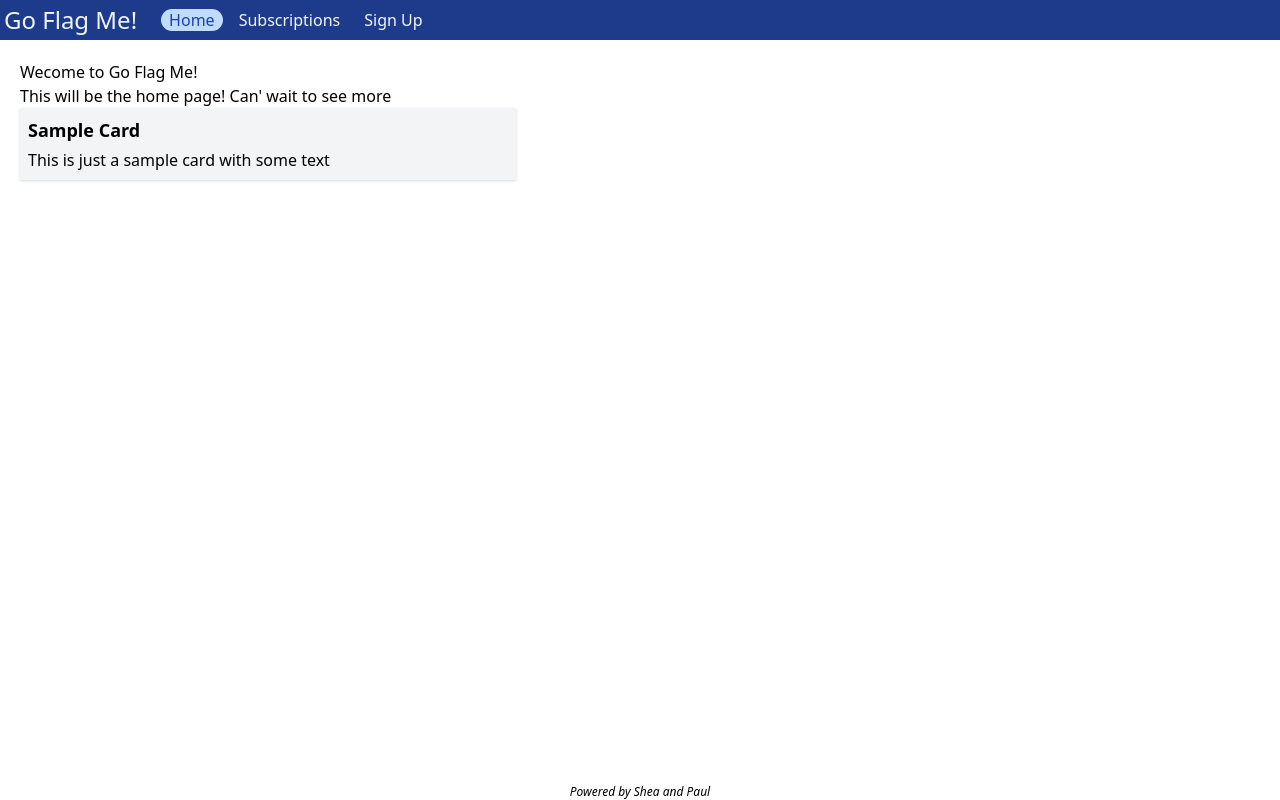
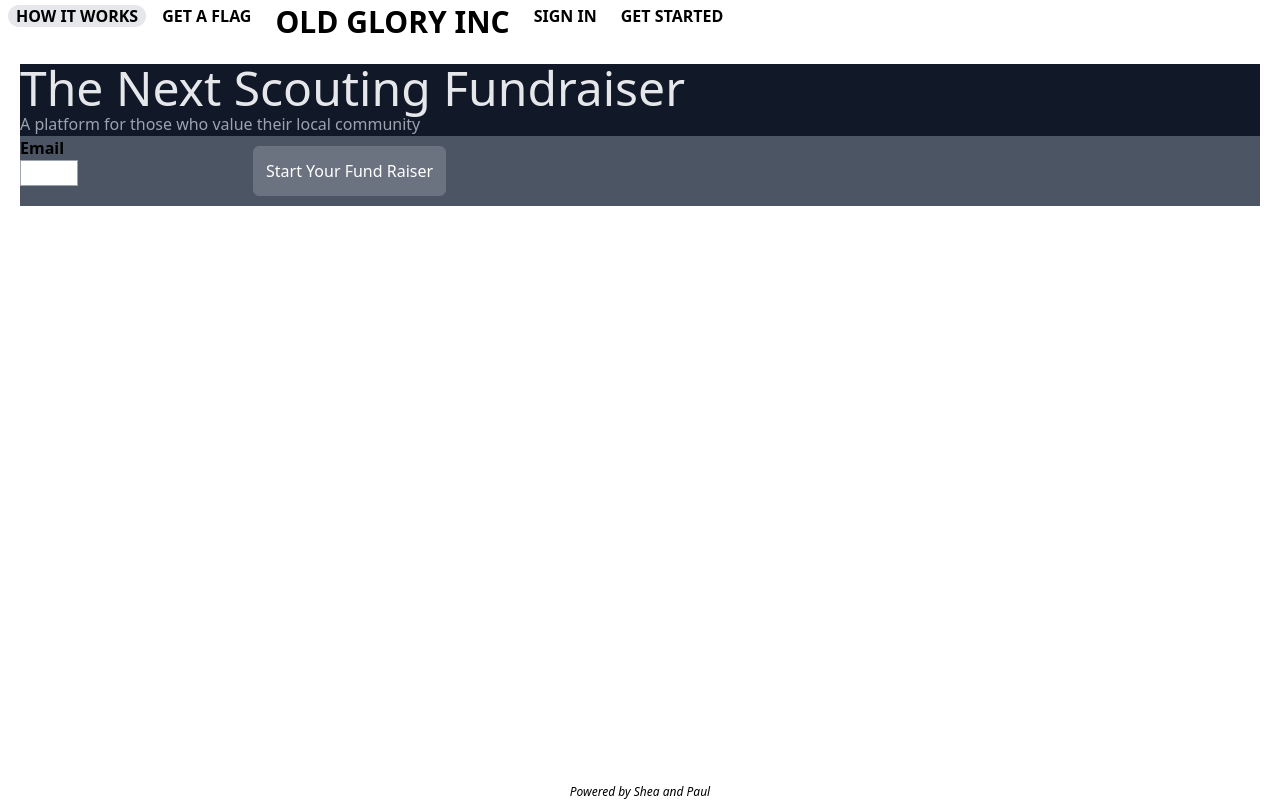
Before and after one commit to sleslein/go-flag-me, a Next.js app in the folder app/: page / in a window 1280 px wide. Built offline with nearby package versions, Linux system fonts and the light colour scheme.

Commit message:
starting updates to main page based on Paul's design

```diff
--- a/app/components/Button.tsx
+++ b/app/components/Button.tsx
@@ -1,9 +1,10 @@
 import { ReactNode, ReactText } from "react";
 
 interface ButtonProps {
+    type?: 'button' | 'submit'
     children: ReactText
 }
 
-export default function Button ({children}: ButtonProps) {
-    return <button className="p-3 bg-green-500 text-white rounded-md border border-green-700">{children}</button>
+export default function Button ({children, type = 'button'}: ButtonProps) {
+    return <button type={type} className="p-3 bg-gray-500 text-white rounded-md border border-gray-500">{children}</button>
 }
--- a/app/pages/Header.tsx
+++ b/app/pages/Header.tsx
@@ -3,12 +3,13 @@ import { useRouter } from 'next/router'
 
 export default function Header() {
     return (
-        <div className="flex flex-row items-center p-1 bg-blue-900 text-blue-50">
-            <div className="text-2xl mr-5">Go Flag Me!</div>
+        <div className="w-screen flex flex-row items-center p-1 white text-grey-800 font-semibold uppercase">
             <ul className="flex flex-row">
-                <NavLink href="/">Home</NavLink>
-                <NavLink href="/subscriptions">Subscriptions</NavLink>
-                <NavLink href="/signup">Sign Up</NavLink>
+                <NavLink href="/">How it Works</NavLink>
+                <NavLink href="/subscriptions">Get a Flag</NavLink>
+                <SiteNameLink href="/">Old Glory Inc</SiteNameLink>
+                <NavLink href="/signup">Sign In</NavLink>
+                <NavLink href="/get-started">Get Started</NavLink>
             </ul>
         </div>
     );
@@ -17,6 +18,16 @@ export default function Header() {
 interface NavLinkProps {
     children: React.ReactNode;
     href:string;
+}
+
+function SiteNameLink ({children, href}: NavLinkProps) {
+    return (
+        <Link href={href}>
+            <a className="px-2 mx-1 text-3xl text-black">
+                {children}
+            </a>
+        </Link>
+    );
 }
 function NavLink({children, href}: NavLinkProps) {
     const router = useRouter();
@@ -33,7 +44,7 @@ function NavLink({children, href}: NavLinkProps) {
 function ActiveNavLink({children, href}: NavLinkProps) {
     return (
         <Link href={href}>
-            <a className="px-2 mx-1 bg-blue-200 rounded-full text-blue-800">
+            <a className="px-2 mx-1 bg-gray-200 rounded-full text-grey-700">
                 {children}
             </a>
         </Link>
@@ -42,7 +53,7 @@ function ActiveNavLink({children, href}: NavLinkProps) {
 function InactiveNavLink({children, href}: NavLinkProps) {
     return (
         <Link href={href}>
-            <a className="px-2 mx-1 hover:bg-blue-200 rounded-full hover:text-blue-800">
+            <a className="px-2 mx-1 hover:bg-gray-200 rounded-full text-grey-700">
                 {children}
             </a>
         </Link>
--- a/app/pages/index.tsx
+++ b/app/pages/index.tsx
@@ -1,17 +1,24 @@
 import Head from 'next/head';
+import Button from '../components/Button';
 import Card from '../components/Card';
+import Field from '../components/Field';
 
 export default function Home() {
   return (
     <div>
       <Head>
-        <title>Go Flag Me</title>
+        <title>Old Glory Inc.</title>
         <link rel="icon" href="/favicon.ico" />
       </Head>
       <main>
-        <p>Wecome to Go Flag Me!</p>
-        <p>This will be the home page! Can' wait to see more</p>
-        <Card title="Sample Card">This is just a sample card with some text</Card>
+        <div className="bg-gray-900">
+          <p className="text-5xl text-gray-200">The Next Scouting Fundraiser</p>
+          <p className="text 2xl text-gray-400">A platform for those who value their local community</p>
+        </div>
+        <div className="flex flex-row items-center bg-gray-600">
+          <Field label="Email" />
+          <Button>Start Your Fund Raiser</Button>
+        </div>
       </main>
     </div>
   )
--- a/app/pages/signup/index.tsx
+++ b/app/pages/signup/index.tsx
@@ -3,11 +3,12 @@ import Field from "../../components/Field";
 
 export default function SignUp() {
     return (
-        <form>
+        <form name="signup" method="post" netlify-data="true" data-netlify-honeypot="bot-field">
+            <input type="hidden" name="form-name" value="signup" />
             <Field label="Name" />
             <Field label="Address" />
             <Field label="Phone" />
-            <Button>Sign Me Up!</Button>
+            <Button type='submit'>Sign Me Up!</Button>
         </form>
     );
 }
```
Also changed, not shown: app/functions/signup-created.js (added).
